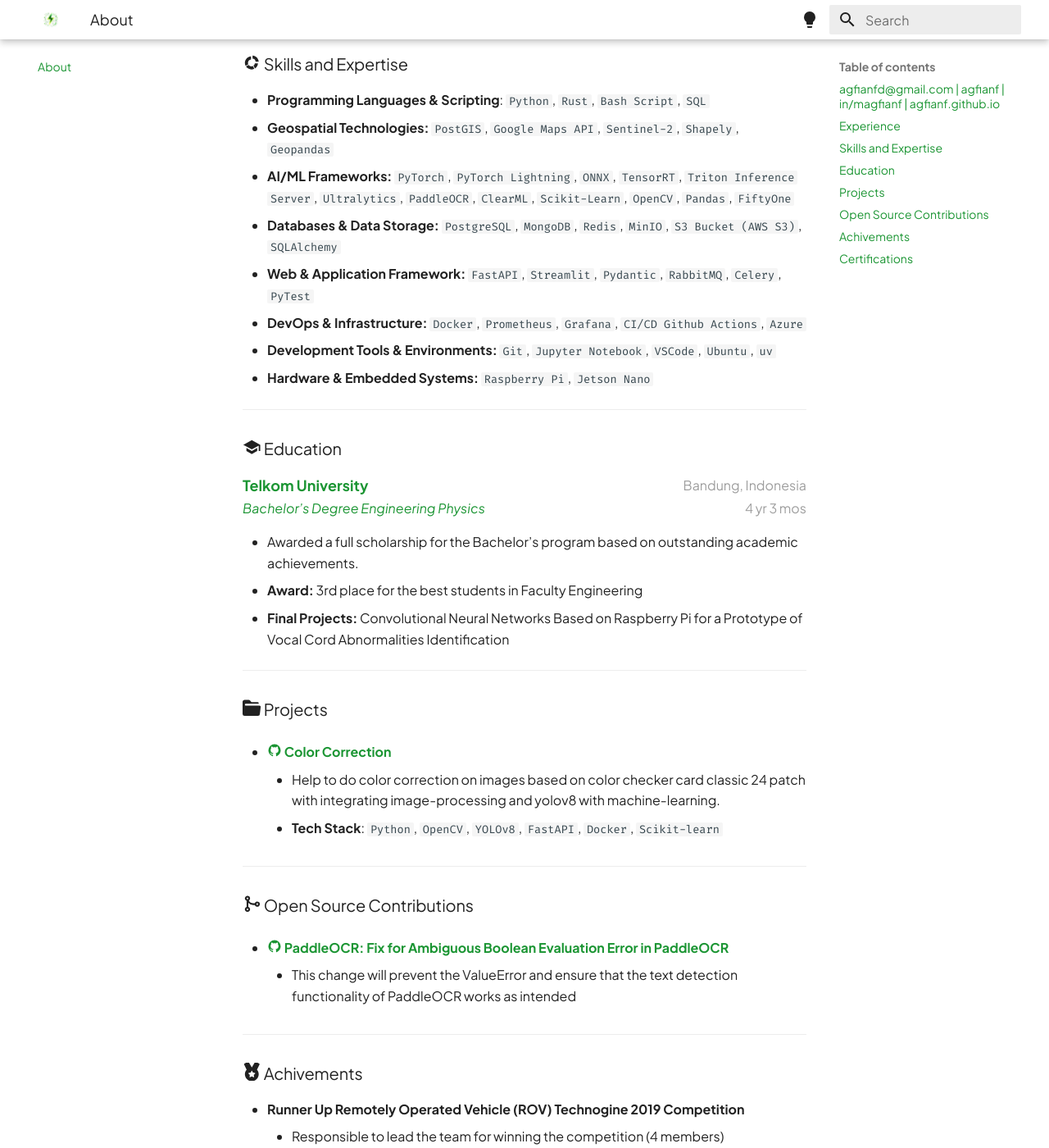
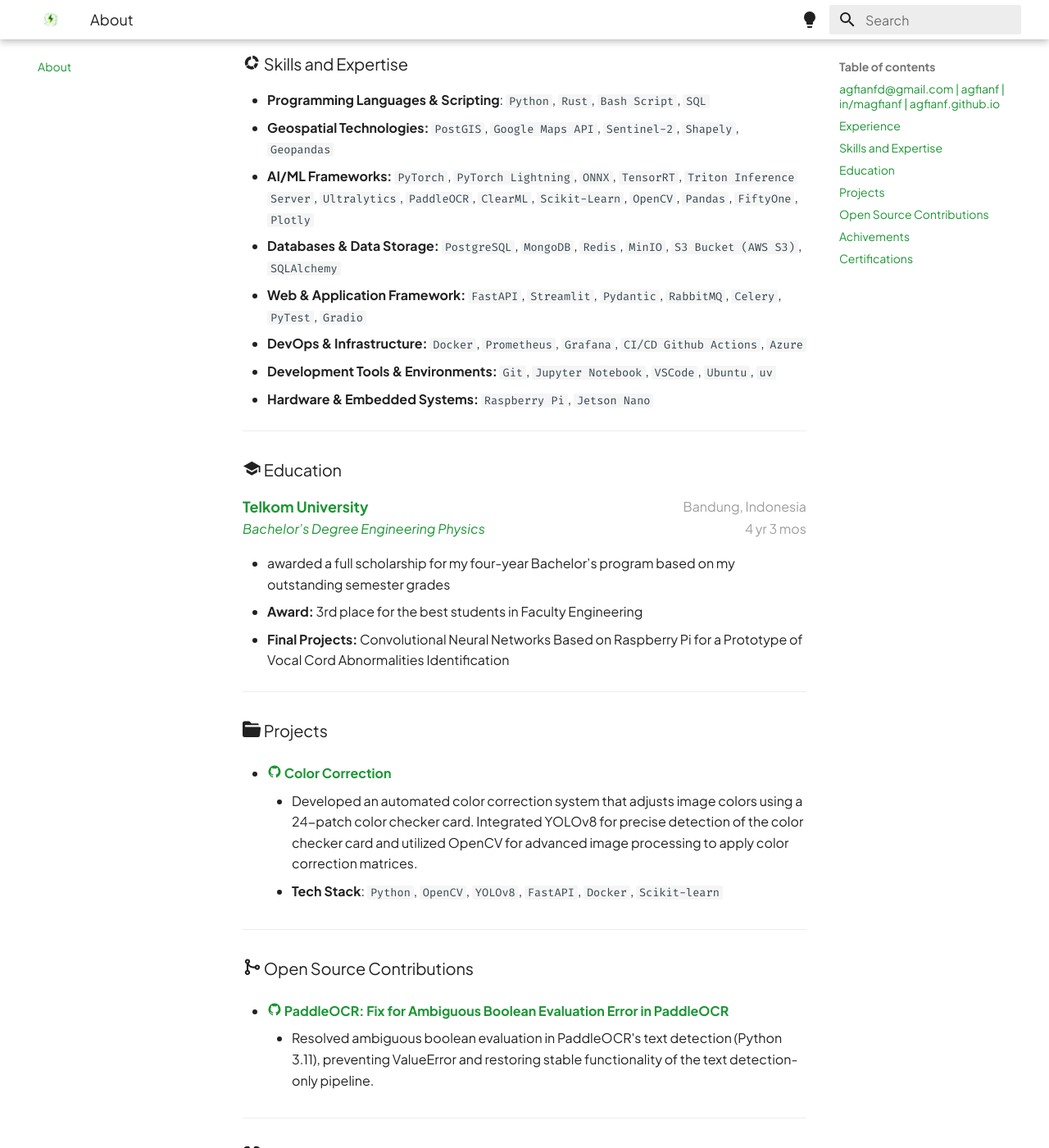
Before and after one commit to agfianf/agfianf.github.io, an MkDocs documentation site: the page built from docs/about.md, in a window 1280 px wide and 1400 px high, scrolled down 2931 px. Shown: the whole window at 82% size. Built offline with MkDocs 1.6.1 and Material for MkDocs 9.7.7, drawn with Linux system fonts in a browser that asks for light colours.

Commit message:
fix: update AI/ML frameworks and web application frameworks in documentation; enhance project description for clarity

```diff
--- a/docs/about.md
+++ b/docs/about.md
@@ -118,9 +118,9 @@
 
 - **Programming Languages & Scripting**: `Python`, `Rust`, `Bash Script`, `SQL`
 - **Geospatial Technologies:** `PostGIS`, `Google Maps API`, `Sentinel-2`, `Shapely`, `Geopandas`
-- **AI/ML Frameworks:** `PyTorch`, `PyTorch Lightning`, `ONNX`, `TensorRT`, `Triton Inference Server`, `Ultralytics`, `PaddleOCR`, `ClearML`, `Scikit-Learn`, `OpenCV`, `Pandas`, `FiftyOne`
+- **AI/ML Frameworks:** `PyTorch`, `PyTorch Lightning`, `ONNX`, `TensorRT`, `Triton Inference Server`, `Ultralytics`, `PaddleOCR`, `ClearML`, `Scikit-Learn`, `OpenCV`, `Pandas`, `FiftyOne`, `Plotly`
 - **Databases & Data Storage:** `PostgreSQL`, `MongoDB`, `Redis`, `MinIO`, `S3 Bucket (AWS S3)`, `SQLAlchemy`
-- **Web & Application Framework:** `FastAPI`, `Streamlit`, `Pydantic`, `RabbitMQ`, `Celery`, `PyTest`
+- **Web & Application Framework:** `FastAPI`, `Streamlit`, `Pydantic`, `RabbitMQ`, `Celery`, `PyTest`, `Gradio`
 - **DevOps & Infrastructure:** `Docker`, `Prometheus`, `Grafana`, `CI/CD Github Actions`, `Azure`
 - **Development Tools & Environments:** `Git`, `Jupyter Notebook`, `VSCode`, `Ubuntu`, `uv`
 - **Hardware & Embedded Systems:** `Raspberry Pi`, `Jetson Nano`
@@ -136,16 +136,16 @@
     <span class="title">Bachelor’s Degree Engineering Physics</span>
     <span class="date">4 yr 3 mos</span>
 </div>
-- Awarded a full scholarship for the Bachelor’s program based on outstanding academic achievements.
+- awarded a full scholarship for my four-year Bachelor’s program based on my outstanding semester grades
 - **Award:** 3rd place for the best students in Faculty Engineering
 - **Final Projects:** Convolutional Neural Networks Based on Raspberry Pi for a Prototype of Vocal Cord Abnormalities Identification
 
 ---
 
 ### :octicons-file-directory-open-fill-16: Projects
-- [**:material-github: Color Correction**](https://github.com/agfianf/color-correction-asdfghjkl)
+- [**:material-github: Color Correction**](https://agfianf.github.io/color-correction/)
 
-    - Help to do color correction on images based on color checker card classic 24 patch with integrating image-processing and yolov8 with machine-learning.
+    - Developed an automated color correction system that adjusts image colors using a 24-patch color checker card. Integrated YOLOv8 for precise detection of the color checker card and utilized OpenCV for advanced image processing to apply color correction matrices.
     - **Tech Stack**: `Python`, `OpenCV`, `YOLOv8`, `FastAPI`, `Docker`, `Scikit-learn`
 
 
@@ -153,7 +153,7 @@
 ### :octicons-git-merge-16: Open Source Contributions
 - [**:material-github: PaddleOCR: Fix for Ambiguous Boolean Evaluation Error in PaddleOCR**](https://github.com/PaddlePaddle/PaddleOCR/pull/11287)
 
-    - This change will prevent the ValueError and ensure that the text detection functionality of PaddleOCR works as intended
+    - Resolved ambiguous boolean evaluation in PaddleOCR's text detection (Python 3.11), preventing ValueError and restoring stable functionality of the text detection-only pipeline.
 
 
 ---
```
